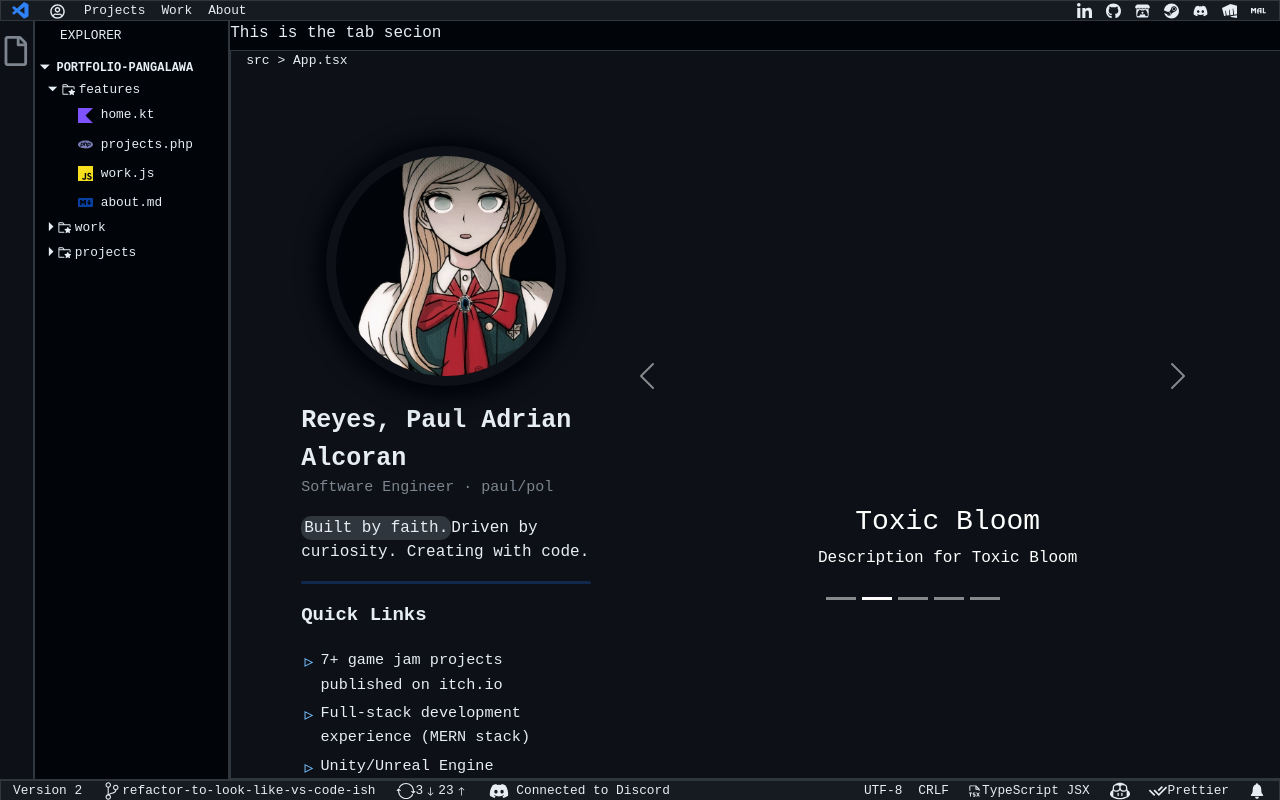
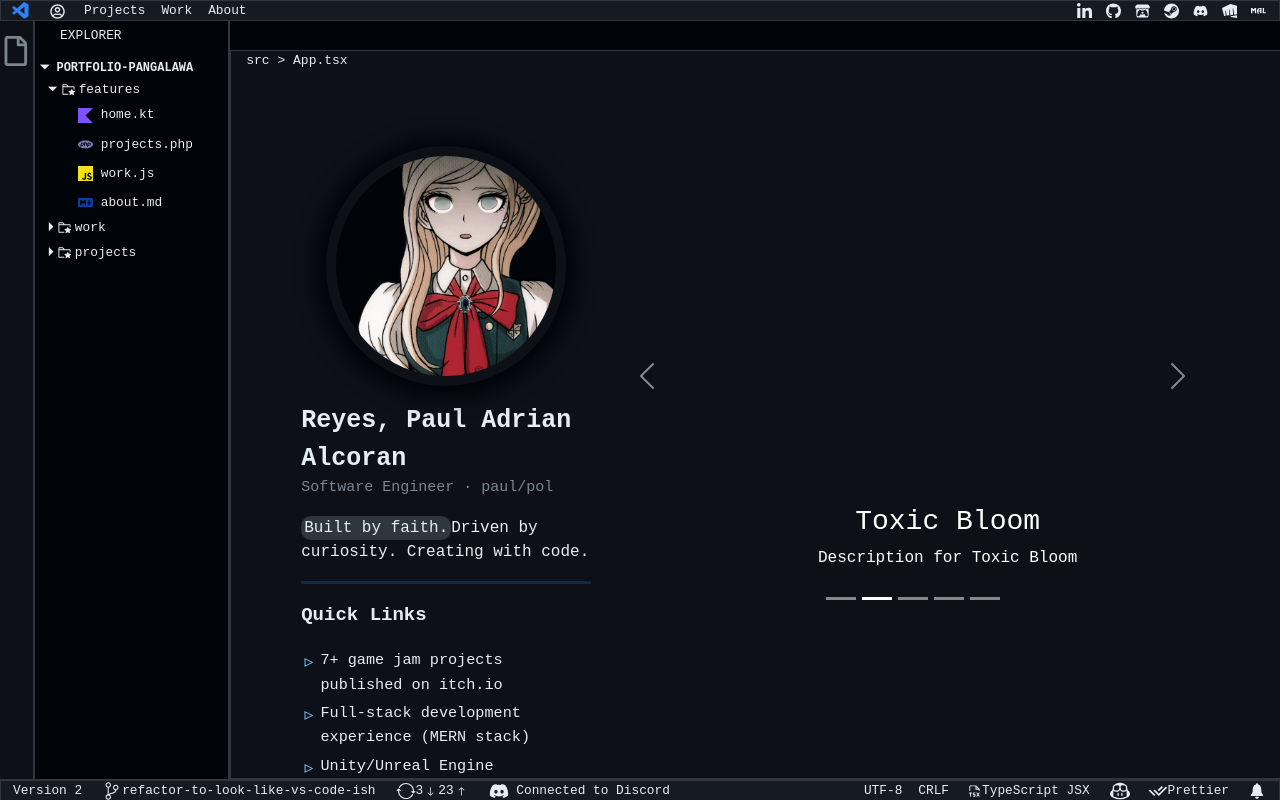
Before and after one commit to alcoranpaul/portfolio-pangalawa, a React (Vite) app: page / in a window 1280 px wide. Built offline with nearby package versions, Linux system fonts and the light colour scheme; a web font is replaced by a local one.

Commit message:
Remove content of tab section.

```diff
--- a/src/App.tsx
+++ b/src/App.tsx
@@ -38,7 +38,7 @@ function Layout(): ReactElement {
                 )}
                 <Col className="main">
                     <Stack>
-                        <div className="tab_section">This is the tab secion</div>
+                        <div className="tab_section"></div>
                         <div className="main_section">
                             <div className="source_pagnation">{"src > App.tsx"}</div>
                             <div className="main_content">
```
